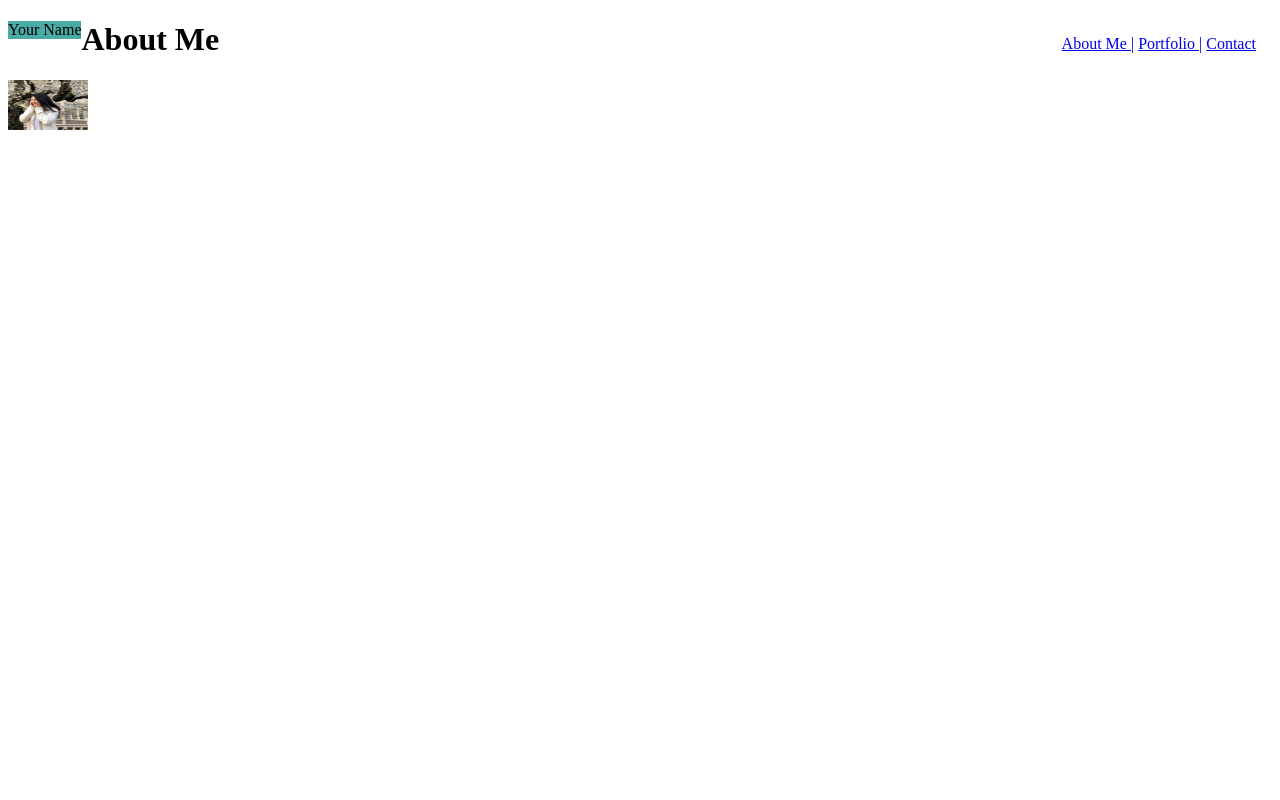
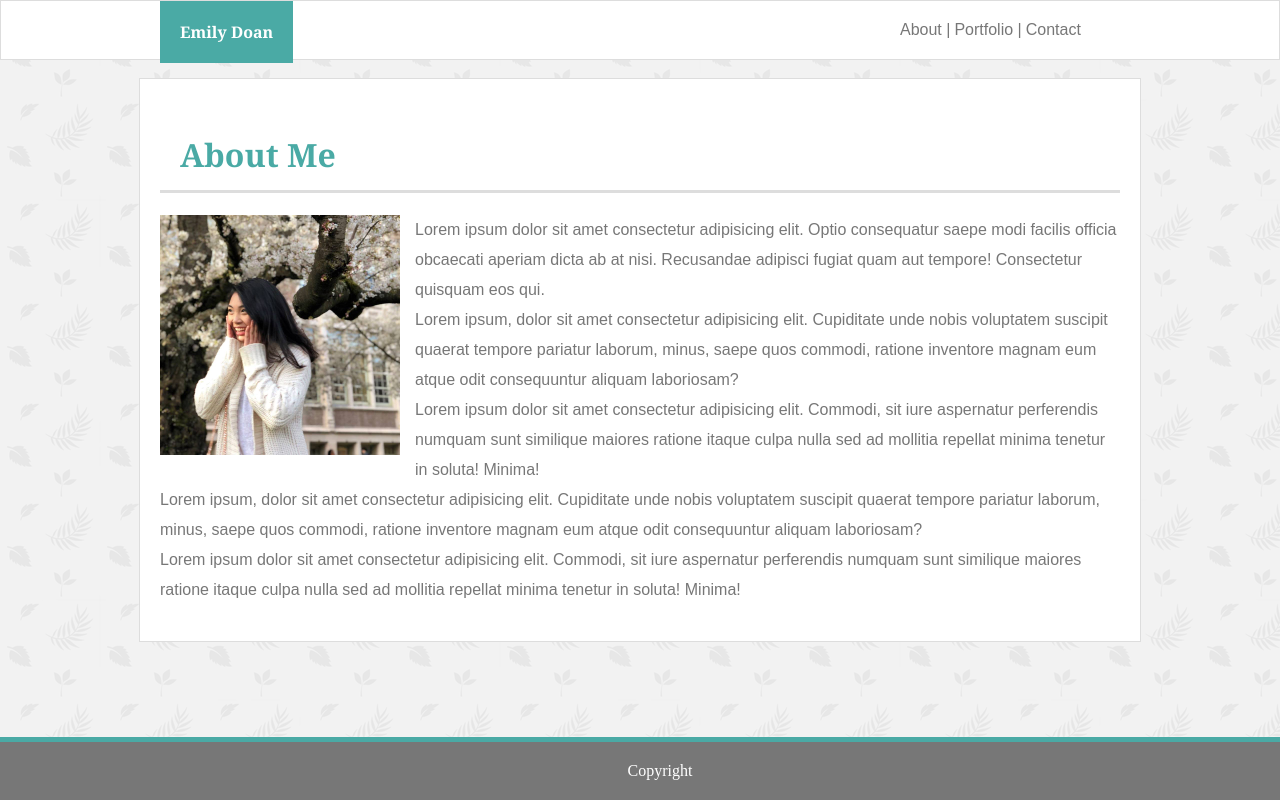
Before and after one commit to emily599/Basic-Portfolio, a plain HTML site: page index.html in a window 1280 px wide. Drawn offline with Linux system fonts and the light colour scheme.

Commit message:
about page finished

```diff
--- a/index.html
+++ b/index.html
@@ -10,21 +10,51 @@
 </head>
 
 <body>
-    <nav>
-        <div id="yourname">Your Name </div>
-        <div id="nav">
-            <a href="index.html">About Me |</a>
-            <a href="portfolio.html">Portfolio |</a>
-            <a href="contact.html">Contact</a>
-        </div>
-    </nav>
+    <div id="wholenav">
+        <nav>
+            <div id="yourname"><strong>Emily Doan</strong></div>
+            <div id="nav">
+                <a href="index.html">About |</a>
+                <a href="portfolio.html">Portfolio |</a>
+                <a href="contact.html"> Contact</a>
+            </div>
+        </nav>
+    </div>
     <!-- navigation bar -->
-    <div>
-        <h1>About Me
+    <br>
+    <div id="content">
+        <h1 id="aboutme">About Me
         </h1>
         <img src="./assets/images/me.jpg" alt=me>
+        <p id="absolute">Lorem ipsum dolor sit amet consectetur adipisicing elit. Optio consequatur saepe modi facilis
+            officia
+            obcaecati aperiam dicta ab at nisi. Recusandae adipisci fugiat quam aut tempore! Consectetur quisquam
+            eos
+            qui.
+            <br>
+            Lorem ipsum, dolor sit amet consectetur adipisicing elit. Cupiditate unde nobis voluptatem
+            suscipit
+            quaerat tempore pariatur laborum, minus, saepe quos commodi, ratione inventore magnam eum atque odit
+            consequuntur aliquam laboriosam?
+            <br>
+            Lorem ipsum dolor sit amet consectetur adipisicing elit. Commodi, sit
+            iure
+            aspernatur perferendis numquam sunt similique maiores ratione itaque culpa nulla sed ad mollitia
+            repellat
+            minima tenetur in soluta! Minima! <br>
+            Lorem ipsum, dolor sit amet consectetur adipisicing elit. Cupiditate unde nobis voluptatem
+            suscipit
+            quaerat tempore pariatur laborum, minus, saepe quos commodi, ratione inventore magnam eum atque odit
+            consequuntur aliquam laboriosam?
+            <br>
+            Lorem ipsum dolor sit amet consectetur adipisicing elit. Commodi, sit
+            iure
+            aspernatur perferendis numquam sunt similique maiores ratione itaque culpa nulla sed ad mollitia
+            repellat
+            minima tenetur in soluta! Minima!
+        </p>
     </div>
-
+    <div id=footer>Copyright</div>
 </body>
 
 </html>
--- a/style.css
+++ b/style.css
@@ -1,18 +1,94 @@
+
 #yourname {
     float: left;
     background-color: #4aaaa5;
+    padding: 20px;
+    color: white;
+    font-family: 'Georgia', Times, Times New Roman, serif;`
+    margin: 0px;
+
 }
 
 #nav {
-    float: right;
-    display: block;
-    color: white;
-    text-align: center;
-    padding: 14px 16px;
-    text-decoration: none;
+    padding-left: 20px;
+    padding-top: 20px;
+    padding-bottom: 20px;
+    padding-right: 0px;
+    margin-left: 720px;
 }
 
+#nav a {
+    color: #777777;
+    text-decoration: none;
+    font-family: 'arial', 'helvetica neue', 'helvetiva', 'sans-serif';
+}
+nav {
+    width: 960px;
+    background-color: white;
+    margin-left: auto;
+    margin-right: auto;
+
+
+}
+
+#aboutme {
+    padding: 20px;
+    color: #4aaaa5;
+    font-family: Georgia, 'Times New Roman', Times, serif;
+    border-bottom-color: #dddddd;
+    border-bottom-width: 3px;
+    border-bottom-style: solid;
+}
+#wholenav {
+    background-color: white;
+    border-width: 1px;
+    border-style: solid;
+    border-color: #dddddd;
+}
+
+#content {
+    background-color: white;
+    font-family: 'arial', 'helvetica neue', 'helvetiva', 'sans-serif';
+    border-width: 2px;
+    border-color: #dddddd;
+    width: 960px;
+    margin-left: auto;
+    margin-right: auto;
+    padding: 20px;
+    border-width: 1px;
+    border-style: solid;
+    border-color: #dddddd;
+    color: #777777;
+    margin-bottom: 50px;
+    overflow: auto;
+    line-height: 30px;
+
+
+}
 img {
-    width: 80px;
-    height: 50px;
+    width: 240px;
+    height: 240px;
+    float: left;
+    margin-right: 15px;
+    margin-bottom: 15px;
+
 }
+body {
+    margin:0px;
+    background-image:url(./assets/images/leaves-pattern.png);
+    background-style: repeat;
+}
+#footer {
+    color: white;
+    background-color: #777777;
+    margin-left: auto;
+    margin-right: auto;
+    padding: 20px;
+    border-top-width: 5px;
+    border-top-style: solid;
+    border-top-color: #4aaaa5;
+    bottom: 0;
+    position: fixed;
+    width: 100%;
+    text-align: center;
+}
```
Also changed, not shown: contact.html (added, +32 -0 lines), portfolio.html (added, +32 -0 lines), assets/images/leaves-pattern.png (added).
